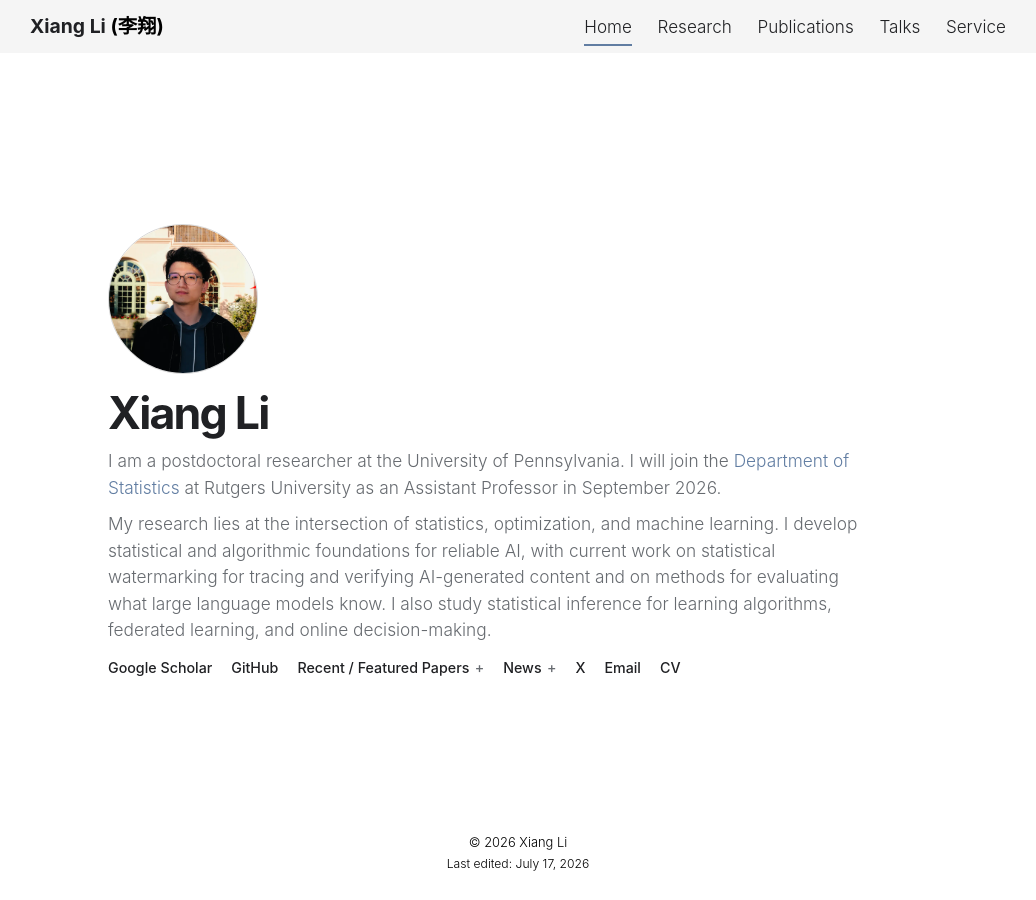
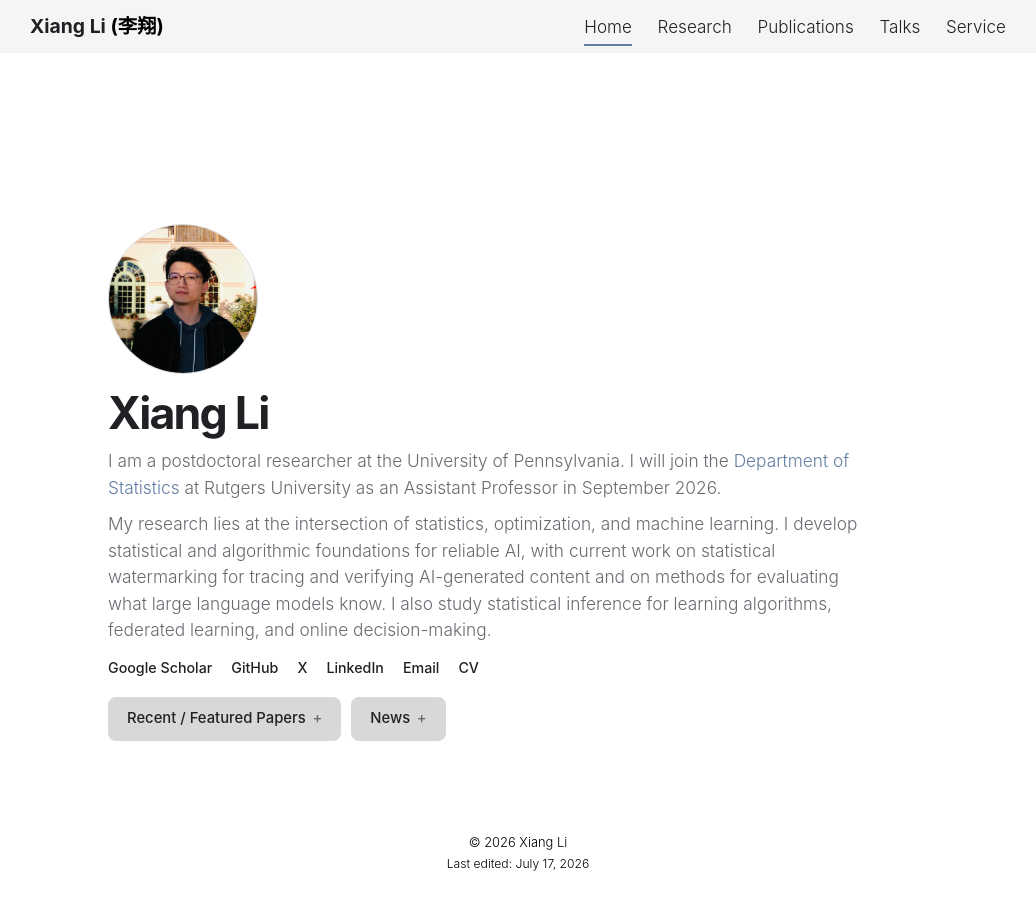
Before and after one commit to lx10077/lx10077.github.io, a Jekyll site: the page built from _pages/about.md, in a window 1280 px wide. Shown: the whole page, without its empty margins (122-1158 px from the left). Built offline with Jekyll 4.4.1, drawn with Linux system fonts in a browser that asks for light colours; comment, search, counter and statistics services are not loaded; a style sheet for code colours, icons or effects is not loaded.

Commit message:
update home

```diff
--- a/_config.yml
+++ b/_config.yml
@@ -75,7 +75,7 @@ github_username: lx10077 # your GitHub user name
 gitlab_username: # your GitLab user name
 twitter_username: KirschVen # your Twitter handle
 mastodon_username: # your mastodon instance+username in the format instance.tld/@username
-linkedin_username: # your LinkedIn user name
+linkedin_username: xiang-li-3662531b3 # your LinkedIn user name
 telegram_username: # your Telegram user name
 scholar_userid:  -okA4fgAAAAJ&hl=zh-CN # your Google Scholar ID
 semanticscholar_id: # your Semantic Scholar ID
--- a/_pages/about.md
+++ b/_pages/about.md
@@ -15,11 +15,15 @@ site_home: true
   <div class="v3-social" aria-label="Profile links and updates">
     <a href="https://scholar.google.com/citations?user={{ site.scholar_userid }}">Google Scholar</a>
     <a href="https://github.com/{{ site.github_username }}">GitHub</a>
+    {% if site.twitter_username %}<a href="https://x.com/{{ site.twitter_username }}">X</a>{% endif %}
+    {% if site.linkedin_username %}<a href="https://www.linkedin.com/in/{{ site.linkedin_username }}">LinkedIn</a>{% endif %}
+    <a href="mailto:{{ site.email }}">Email</a>
+    <a href="{{ '/assets/pdf/CV_XiangLi.pdf' | relative_url }}">CV</a>
+  </div>
+
+  <div class="v3-disclosure-actions" aria-label="Expandable homepage sections">
     <button type="button" data-site-disclosure="featured-papers" aria-controls="featured-papers" aria-expanded="false">Recent / Featured Papers</button>
     <button type="button" data-site-disclosure="news-panel" aria-controls="news-panel" aria-expanded="false">News</button>
-    {% if site.twitter_username %}<a href="https://x.com/{{ site.twitter_username }}">X</a>{% endif %}
-    <a href="mailto:{{ site.email }}">Email</a>
-    <a href="{{ '/assets/pdf/CV_XiangLi.pdf' | relative_url }}">CV</a>
   </div>
 
   <div class="v3-home-disclosures">
--- a/assets/css/_custom.scss
+++ b/assets/css/_custom.scss
@@ -828,32 +828,50 @@ ul.bibliography {
   text-align: left;
 }
 
-.v3-social > a,
-.v3-social > button {
+.v3-social > a {
   padding: 0;
-  border: 0;
   color: var(--v3-ink);
-  background: transparent;
-  cursor: pointer;
-  font-family: inherit;
   font-size: 0.75rem;
   font-weight: 550;
   line-height: inherit;
 }
 
-.v3-social > a:hover,
-.v3-social > button:hover,
-.v3-social > button[aria-expanded="true"] {
+.v3-social > a:hover {
   color: var(--v3-accent);
 }
 
-.v3-social > button::after {
-  margin-left: 0.28rem;
+.v3-disclosure-actions {
+  display: flex;
+  flex-wrap: wrap;
+  margin-top: 0.15rem;
+}
+
+.v3-disclosure-actions button {
+  margin: 6px 10px 6px 0;
+  padding: 0.58rem 1rem;
+  border: 0;
+  border-radius: 8px;
+  background: var(--v3-chip);
+  color: var(--v3-ink);
+  cursor: pointer;
+  font-family: inherit;
+  font-size: 0.78rem;
+  font-weight: 500;
+  line-height: inherit;
+}
+
+.v3-disclosure-actions button:hover,
+.v3-disclosure-actions button[aria-expanded="true"] {
+  background: var(--v3-chip-hover);
+}
+
+.v3-disclosure-actions button::after {
+  margin-left: 0.35rem;
   color: var(--v3-soft);
   content: "+";
 }
 
-.v3-social > button[aria-expanded="true"]::after {
+.v3-disclosure-actions button[aria-expanded="true"]::after {
   content: "−";
 }
 
@@ -892,8 +910,8 @@ ul.bibliography {
   margin: 0;
   padding: 0.34rem 0;
   color: var(--v3-soft) !important;
-  font-size: 0.64rem;
-  line-height: 1.4;
+  font-size: 0.7rem;
+  line-height: 1.42;
 }
 
 .v3-home-news li + li {
@@ -903,7 +921,7 @@ ul.bibliography {
 .v3-home-news li strong {
   margin-right: 0.35rem;
   color: var(--v3-soft);
-  font-size: 0.57rem;
+  font-size: var(--v3-paper-meta-size);
   font-weight: 650;
   white-space: nowrap;
 }
```
